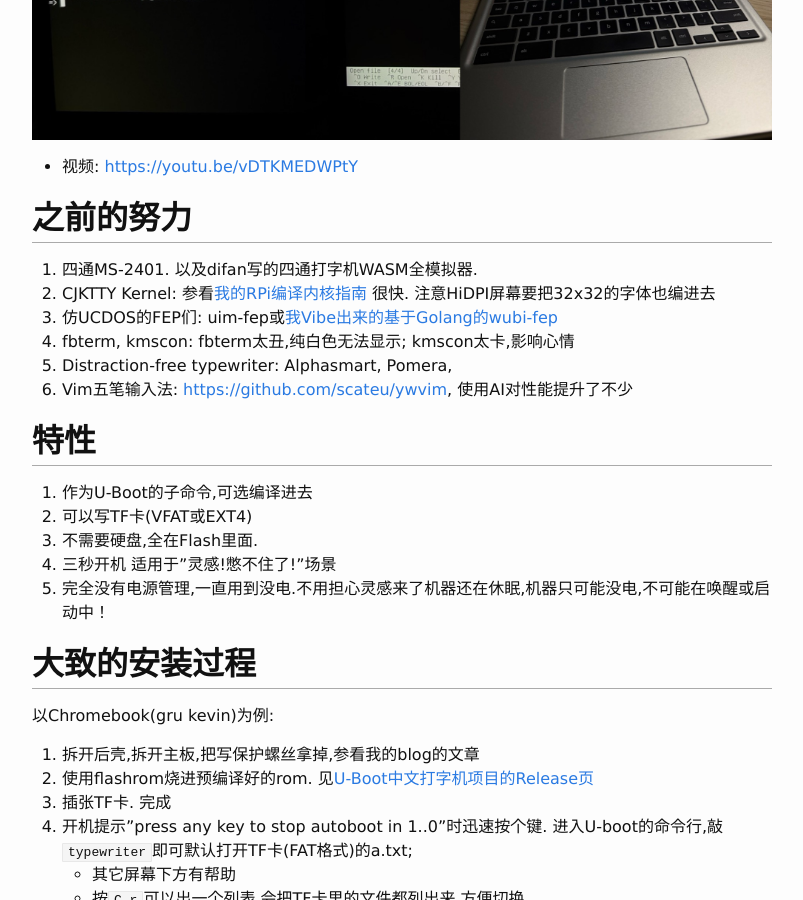
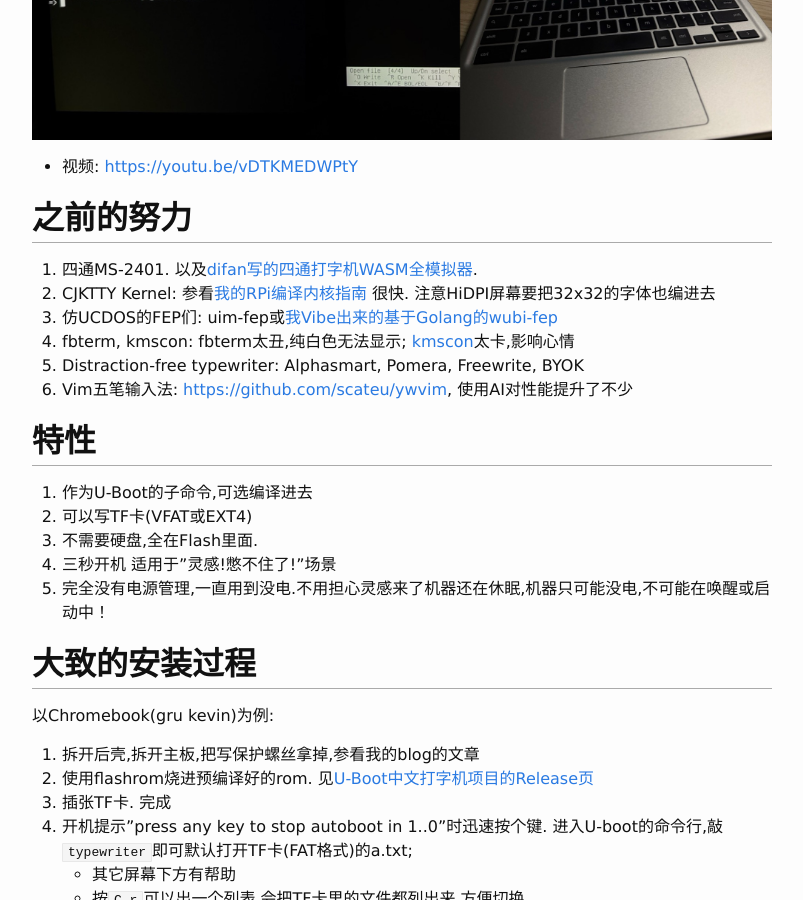
Before and after one commit to scateu/scateu.github.io, a Jekyll site: the page built from _posts/2026-08-05-u-boot-typewriter.md, in a window 1280 px wide and 900 px high, scrolled down 588 px. Shown: the whole window, without its empty margins (238-1041 px from the left). Built offline with Jekyll 4.4.1, drawn with Linux system fonts in a browser that asks for light colours; nearby versions of some CDN libraries; comment, search, counter and statistics services are not loaded.

Commit message:
Update 2026-08-05-u-boot-typewriter.md

```diff
--- a/_posts/2026-08-05-u-boot-typewriter.md
+++ b/_posts/2026-08-05-u-boot-typewriter.md
@@ -13,11 +13,11 @@ layout: post
 
 ## 之前的努力
 
-0. 四通MS-2401. 以及difan写的四通打字机WASM全模拟器.
+0. 四通MS-2401. 以及[difan写的四通打字机WASM全模拟器](https://difan.org.cn/ms2401/).
 1. CJKTTY Kernel: 参看[我的RPi编译内核指南](https://github.com/scateu/raspberrypi-cjktty-howto) 很快. 注意HiDPI屏幕要把32x32的字体也编进去
 2. 仿UCDOS的FEP们: uim-fep或[我Vibe出来的基于Golang的wubi-fep](https://github.com/scateu/wubi-fep)
-3. fbterm, kmscon: fbterm太丑,纯白色无法显示; kmscon太卡,影响心情
-4. Distraction-free typewriter: Alphasmart, Pomera,
+3. fbterm, kmscon: fbterm太丑,纯白色无法显示; [kmscon](https://wiki.archlinuxcn.org/zh-hk/KMSCON)太卡,影响心情
+4. Distraction-free typewriter: Alphasmart, Pomera, Freewrite, BYOK
 5. Vim五笔输入法: <https://github.com/scateu/ywvim>, 使用AI对性能提升了不少
 
 ## 特性
```
